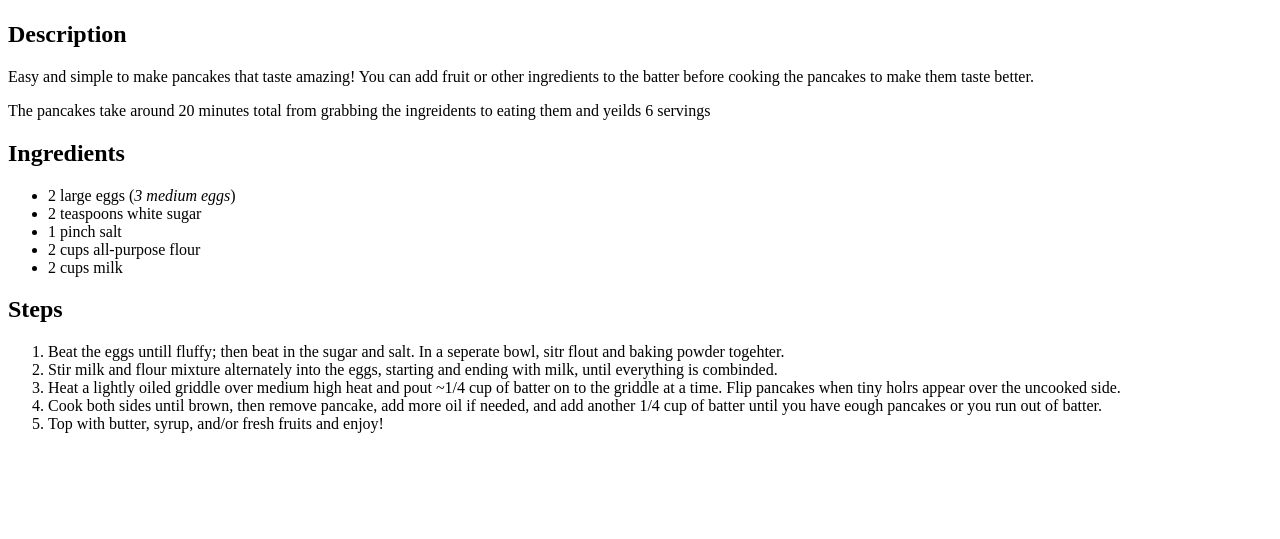
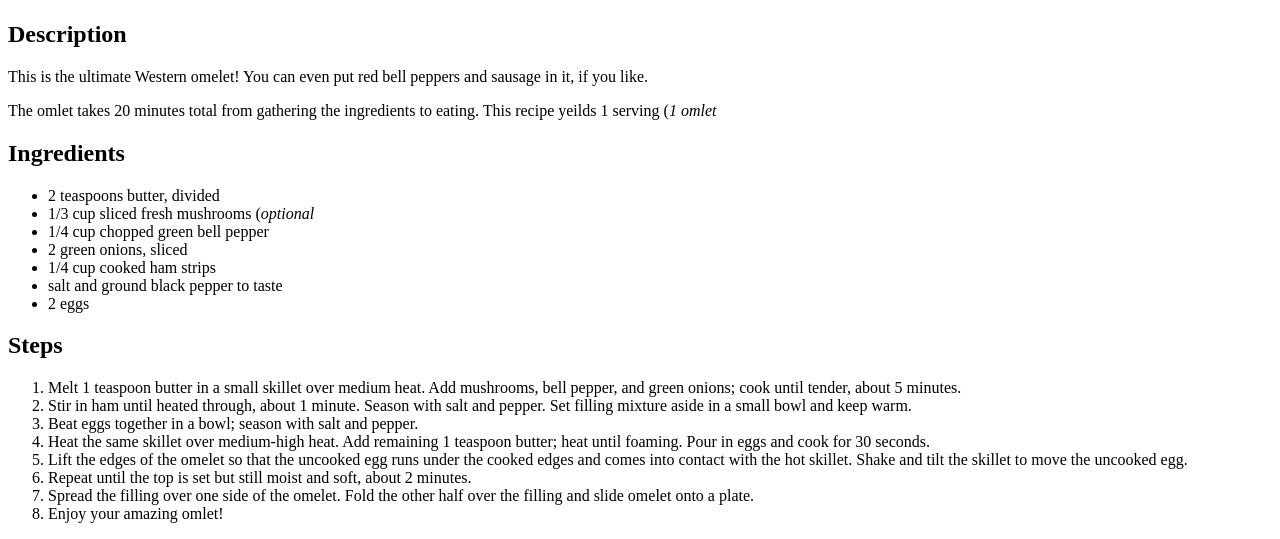
Before and after one commit to TheIceZone/odin-recipes, a plain HTML site: page recipes/omlet.html in a window 1280 px wide. Shown: the part 383-922 px from the top of the page. Before the commit the page ends 832 px from the top, so only its background shows below. Drawn offline with Linux system fonts and the light colour scheme.

Commit message:
Add content to omlet page

```diff
--- a/recipes/omlet.html
+++ b/recipes/omlet.html
@@ -8,26 +8,31 @@
 </head>
 <body>
     <h1>Omlet</h1>
-    <img src="https://imagesvc.meredithcorp.io/v3/mm/image?url=https%3A%2F%2Fimages.media-allrecipes.com%2Fuserphotos%2F7673543.jpg&w=595&h=595&c=sc&poi=face&q=60"
-    alt="A stack of the pancakes made in this recipe with some butter on top">
+    <img src="https://imagesvc.meredithcorp.io/v3/mm/image?url=https%3A%2F%2Fimages.media-allrecipes.com%2Fuserphotos%2F5253175.jpg&w=595&h=595&c=sc&poi=face&q=60"
+    alt="Omlet from the recipe on a plate next to some toast and a bowl of fruit">
     <h2>Description</h2>
-        <p>Easy and simple to make pancakes that taste amazing! You can add fruit or other ingredients to the batter before cooking the pancakes to make them taste better.</p>
-        <p>The pancakes take around 20 minutes total from grabbing the ingreidents to eating them and yeilds 6 servings</p>
+        <p>This is the ultimate Western omelet! You can even put red bell peppers and sausage in it, if you like.</p>
+        <p>The omlet takes 20 minutes total from gathering the ingredients to eating. This recipe yeilds 1 serving (<em>1 omlet</em></p>
     <h2>Ingredients</h2>
         <ul>
-            <li>2 large eggs (<em>3 medium eggs</em>)</li>
-            <li>2 teaspoons white sugar</li>
-            <li>1 pinch salt</li>
-            <li>2 cups all-purpose flour</li>
-            <li>2 cups milk</li>
+            <li>2 teaspoons butter, divided</li>
+            <li>1/3 cup sliced fresh mushrooms (<em>optional</em></li>
+            <li>1/4 cup chopped green bell pepper</li>
+            <li>2 green onions, sliced</li>
+            <li>1/4 cup cooked ham strips</li>
+            <li>salt and ground black pepper to taste</li>
+            <li>2 eggs</li>
         </ul>
     <h2>Steps</h2>
         <ol>
-            <li>Beat the eggs untill fluffy; then beat in the sugar and salt. In a seperate bowl, sitr flout and baking powder togehter.</li>
-            <li>Stir milk and flour mixture alternately into the eggs, starting and ending with milk, until everything is combinded.</li>
-            <li>Heat a lightly oiled griddle over medium high heat and pout ~1/4 cup of batter on to the griddle at a time. Flip pancakes when tiny holrs appear over the uncooked side.</li>
-            <li>Cook both sides until brown, then remove pancake, add more oil if needed, and add another 1/4 cup of batter until you have eough pancakes or you run out of batter.</li>
-            <li>Top with butter, syrup, and/or fresh fruits and enjoy!</li>
+            <li>Melt 1 teaspoon butter in a small skillet over medium heat. Add mushrooms, bell pepper, and green onions; cook until tender, about 5 minutes.</li>
+            <li>Stir in ham until heated through, about 1 minute. Season with salt and pepper. Set filling mixture aside in a small bowl and keep warm.</li>
+            <li>Beat eggs together in a bowl; season with salt and pepper.</li>
+            <li>Heat the same skillet over medium-high heat. Add remaining 1 teaspoon butter; heat until foaming. Pour in eggs and cook for 30 seconds.</li>
+            <li>Lift the edges of the omelet so that the uncooked egg runs under the cooked edges and comes into contact with the hot skillet. Shake and tilt the skillet to move the uncooked egg.</li>
+            <li>Repeat until the top is set but still moist and soft, about 2 minutes.</li>
+            <li>Spread the filling over one side of the omelet. Fold the other half over the filling and slide omelet onto a plate.</li>
+            <li>Enjoy your amazing omlet!</li>
         </ol>
 </body>
 </html>
```
